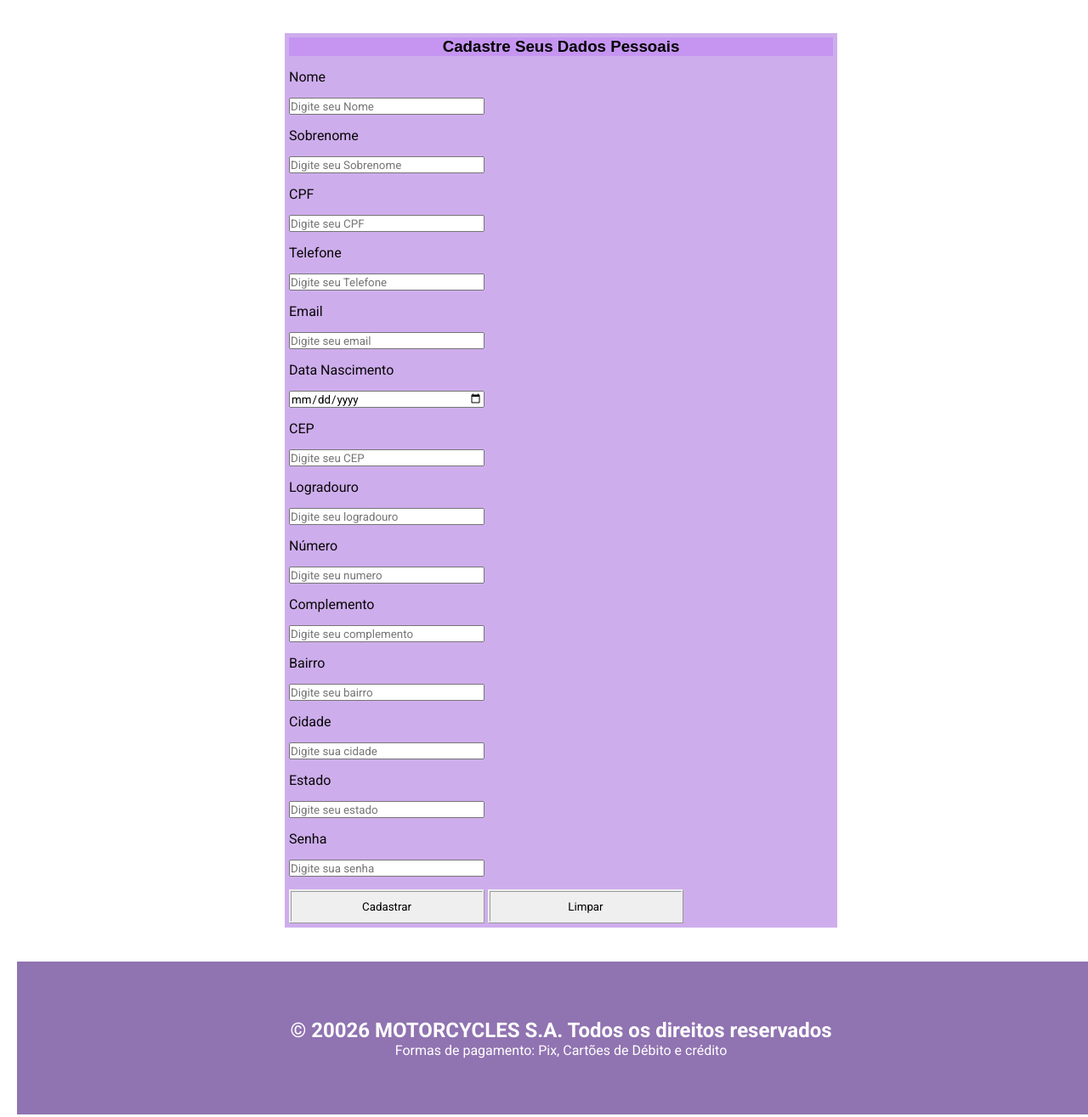
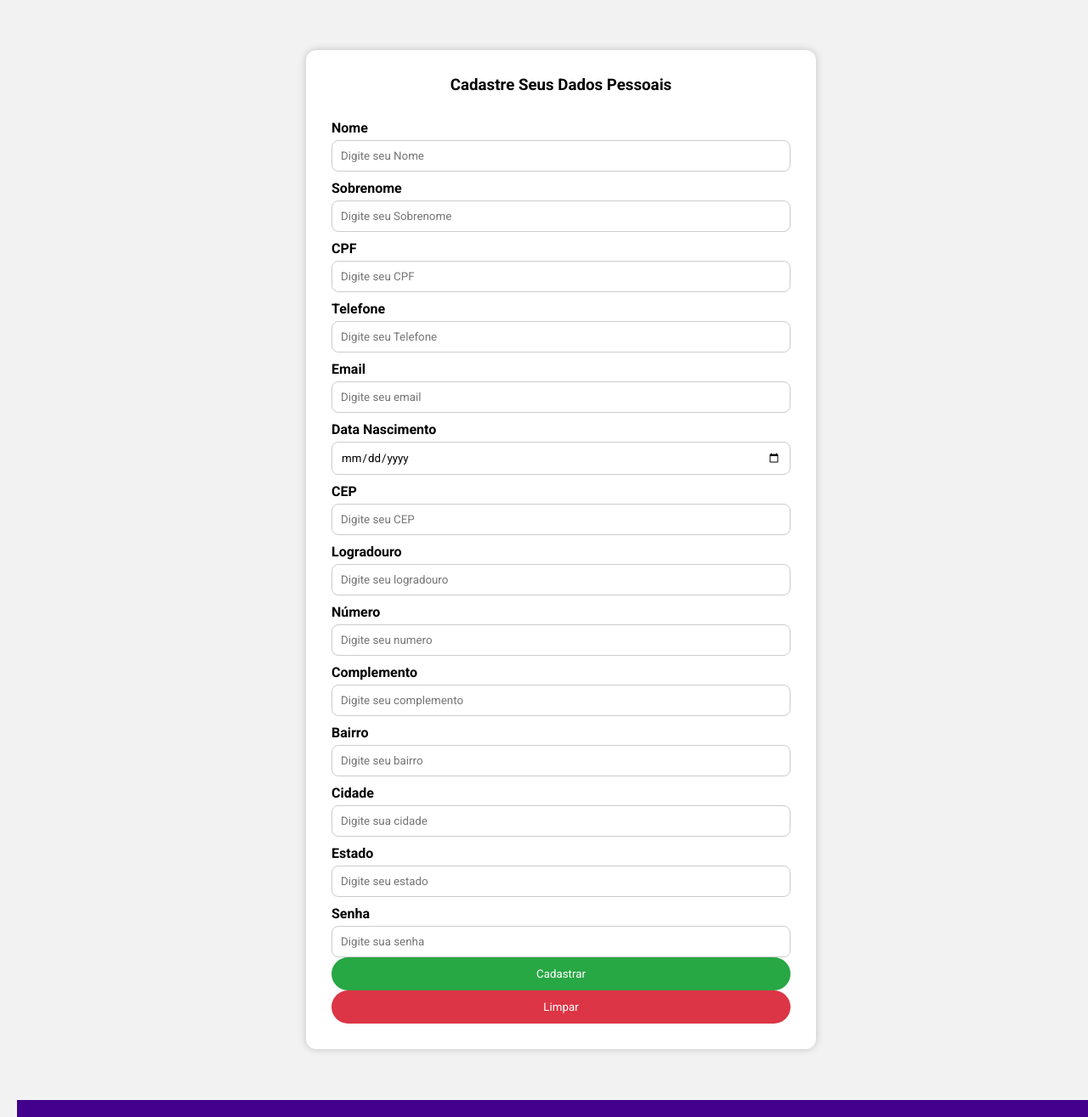
Before and after one commit to anav-ii/meu_site, a plain HTML site: page paginas/cadastro.html in a window 1280 px wide. Shown: the part 101-1416 px from the top of the page at 85% size. Drawn offline with Linux system fonts and the light colour scheme.

Commit message:
salvando cadastro.html e cadastro.css

```diff
--- a/css/styler_cadastro.css
+++ b/css/styler_cadastro.css
@@ -1,124 +1,80 @@
 @import url(styler_estrutura_pagina.css);
 
-*{
-    margin: 0px;
-    padding: 0px;
-    box-sizing: border-box;
-    font-family: roboto;
- }
-
-#geral{
-    margin: 20px;
-    display: flex;
-    flex-direction: column;
-    align-items: center;
-    justify-content: center;
-    width: 100%;
+/* Fundo da página */
+body{
+    margin: 0;
+    padding: 0;
+    font-family: Arial, Helvetica, sans-serif;
+    background: #f2f2f2;
 }
 
-#cabecalho{
-    width: 100%;
-    display: flex;
-    justify-content: space-between;
-    align-items: center;
-    padding: 20px 60px;
-    height: 100px;
+/* Caixa do formulário */
+#div-form{
+    width: 600px;
+    margin: 40px auto;
+    background: #fff;
+    padding: 30px;
+    border-radius: 12px;
+    box-shadow: 0 0 10px rgba(0,0,0,0.2);
 }
 
-#menu ul{
-    display: flex;
-    gap: 30px;
-    list-style: none;
+/* Título */
+#div-form h3{
+    text-align: center;
+    margin-bottom: 20px;
 }
 
-#menu img{
-    width: 35px;
-    height: 35px;
-}
-
-#rodape{
-    width: 100%;
-    height: 180px;
-    background-color: #9073b1;
-    margin: 20px 0px;
-    color: var(--branca);
+/* Formulário */
+#div-formulario{
     display: flex;
-    align-items: center;
-    justify-content: center;
-    padding: 10px;
     flex-direction: column;
 }
 
-/*FORMATANDO LINKS*/
-#menu a:link{
-    font-size: 1.4em;
-    text-transform: uppercase;
-    letter-spacing: 5px;
-    text-decoration: none;
-    color: var(--cor02);
+/* Labels */
+#div-formulario label{
+    margin-top: 10px;
+    font-weight: bold;
 }
 
-h3{
-    text-align: center;
-    color: black;
-    font-family: arial;
-    background-color: rgb(197, 149, 241);
+/* Campos */
+#div-formulario input{
+    width: 100%;
+    padding: 10px;
+    margin-top: 5px;
+    border: 1px solid #ccc;
+    border-radius: 8px;
+    box-sizing: border-box;
 }
 
-#menu a:visited{
-    font-size: 1.4em;
-    text-transform: uppercase;
-    letter-spacing: 5px;
-    text-decoration: none;
-    color: var(--cor02);
+/* Área dos botões */
+.botoes{
+    display: flex;
+    justify-content: center;
+    gap: 20px;
+    margin-top: 25px;
 }
 
-#menu a{
-    display: inline-block;
-    transition: transform .3s ease, color .3s ease;
+/* Botão Cadastrar */
+#btn-cadastrar{
+    background: #28a745;
+    color: white;
+    border: none;
+    padding: 12px 25px;
+    border-radius: 30px;
+    cursor: pointer;
 }
 
-#menu a:hover{
-    transform: translateY(-5px);
-    color: var(--cor01);
+/* Botão Limpar */
+#btn-limpar{
+    background: #dc3545;
+    color: white;
+    border: none;
+    padding: 12px 25px;
+    border-radius: 30px;
+    cursor: pointer;
 }
 
-#menu a:active{
-    color: var(--cor01);
+#btn-cadastrar:hover,
+#btn-limpar:hover{
+    opacity: 0.8;
 }
-
-#div-form{
-    width: 650px;
-    padding: 5px;
-    margin: 20px 0;
-    background-color: rgb(206, 173, 236);
-    color: aliceblue;
-    align-items: center;
-    justify-content: center;
-
-}
-
-#form-cadastro{
-    padding: 15px;
-    font-size: 1.2em;
-}
-
-label, input{
-    display: block;
-    margin: 15px 0;
-}
-
-input{
-    width: 230px;
-    height: 20px;
-}
-
-label{
-    color:  rgb(8, 8, 8);
-}
-
-button{
-    width: 230px;
-    height: 40PX;
-    border: ridge;
-}
```
